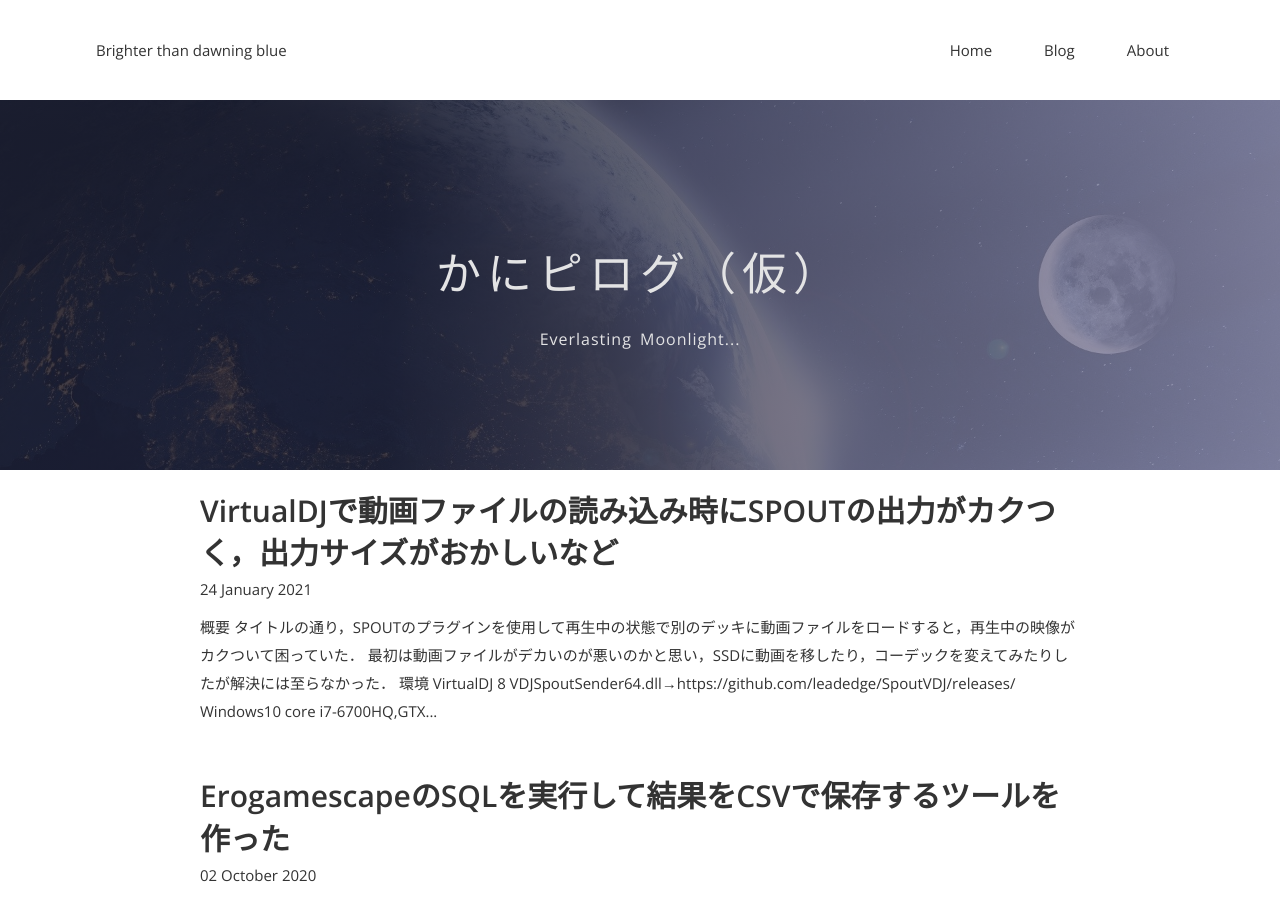
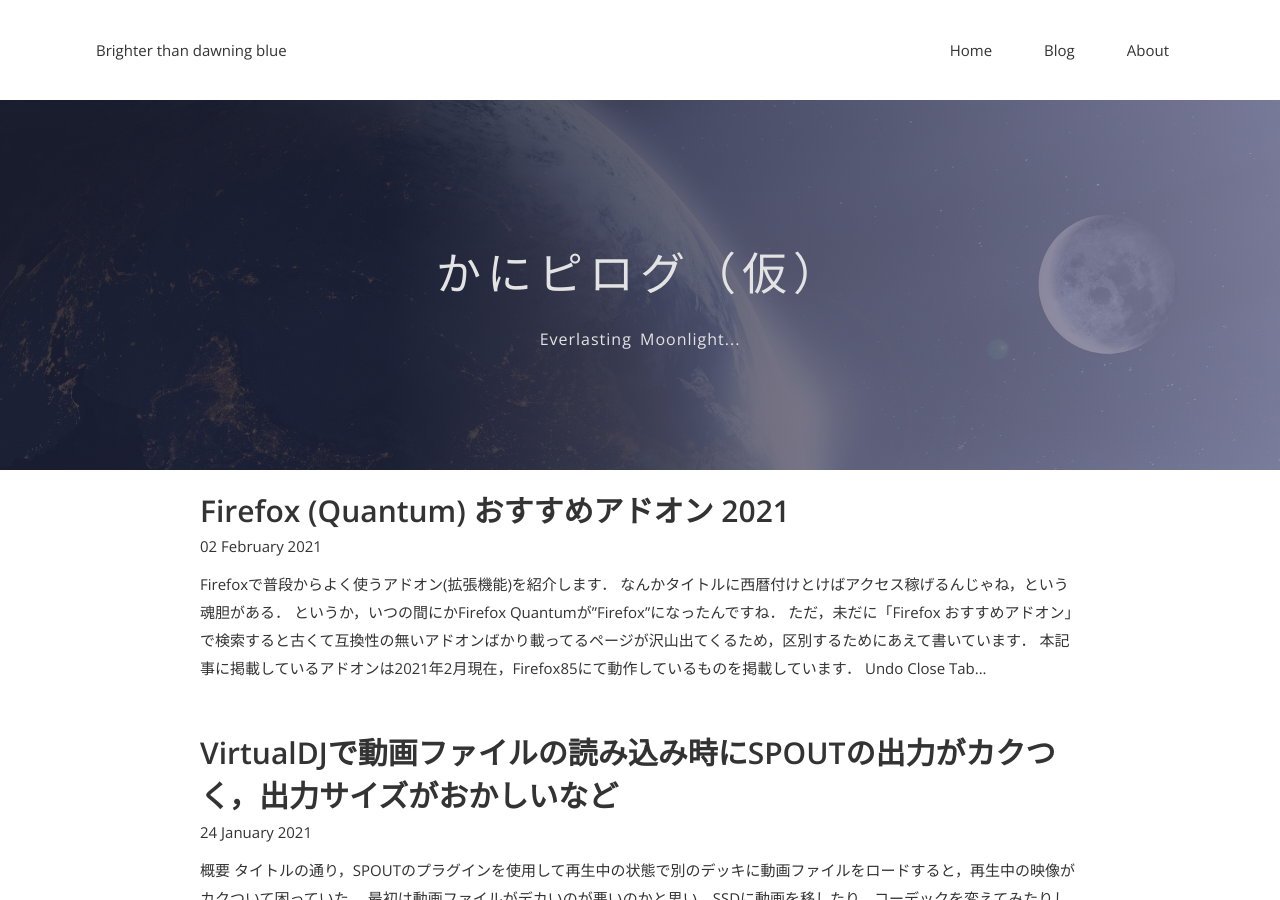
Before and after one commit to bluekani/bluekani-bluekani.github.io, a Jekyll site: the page built from blog.html, in a window 1280 px wide and 900 px high. Built offline with Jekyll 4.4.1, drawn with Linux system fonts in a browser that asks for light colours; nearby versions of some CDN libraries; some web fonts are replaced.

Commit message:
add post

```diff
--- /dev/null
+++ b/_posts/2021-02-02-firefox-addon.md
@@ -0,0 +1,85 @@
+---
+layout: post
+title: Firefox (Quantum) おすすめアドオン 2021
+author: "カニぱん"
+---
+
+Firefoxで普段からよく使うアドオン(拡張機能)を紹介します．
+なんかタイトルに西暦付けとけばアクセス稼げるんじゃね，という魂胆がある．
+
+というか，いつの間にかFirefox Quantumが"Firefox"になったんですね．
+ただ，未だに「Firefox おすすめアドオン」で検索すると古くて互換性の無いアドオンばかり載ってるページが沢山出てくるため，区別するためにあえて書いています．
+
+本記事に掲載しているアドオンは2021年2月現在，Firefox85にて動作しているものを掲載しています．
+
+
+## Undo Close Tab
+<https://addons.mozilla.org/ja/firefox/addon/undoclosetabbutton/>{:target="_blank"}
+直前に閉じたタブを再度開いたり，最近閉じたタブをリストから選んで開いたりできる．
+
+## ウェブページを翻訳
+<https://addons.mozilla.org/ja/firefox/addon/traduzir-paginas-web/>{:target="_blank"}
+Chromeと同じようにページを開いたまま翻訳出来るほか，選択したテキストの翻訳も可能．
+
+## uBlock Origin
+<https://addons.mozilla.org/ja/firefox/addon/ublock-origin/>{:target="_blank"}
+広告ブロッカーです．
+デフォルトで有効になっているABP Japanese filtersは強すぎるのでオフにし，代わりに豆腐フィルタを入れるとよい．
+<https://github.com/tofukko/filter>{:target="_blank"}
+
+## AdBlocker for YouTube
+<https://addons.mozilla.org/ja/firefox/addon/adblock-for-youtube/>{:target="_blank"}
+Youtubeの広告をブロックするアドオン．
+上で紹介したような広告ブロッカーを入れるとYoutubuがマトモに機能しなくなるので専用のアドオンを入れて対処します．
+
+## Enhancer for YouTube
+<https://addons.mozilla.org/ja/firefox/addon/enhancer-for-youtube/>{:target="_blank"}
+Youtubeを使いやすくする機能が盛り込まれたアドオンです．
+色んな機能があるので説明するより入れたほうが早い．
+
+## Better Tweetdeck
+<https://addons.mozilla.org/ja/firefox/addon/better-tweetdeck-17/>{:target="_blank"}
+Tweetdeckをより使いやすくする．
+
+## Share on Twitter
+<https://addons.mozilla.org/ja/firefox/addon/tweetright/>{:target="_blank"}
+見ているページをTwitterでシェアする．
+
+## 近傍ツイート検索
+<https://addons.mozilla.org/ja/firefox/addon/twdisplayvicinity/>{:target="_blank"}
+ツイートの横にボタンが現れ，押すと前後のツイートが確認出来る．RTやエゴサから文脈を追うときにハチャメチャによく使う．
+
+## Multithreaded Download Manager
+<https://addons.mozilla.org/ja/firefox/addon/multithreaded-download-manager/>{:target="_blank"}
+一つのファイルのダウンロードを並列して行うことで高速にダウンロード出来る．
+
+## Amazon Price Tracker - Keepa.com
+<https://addons.mozilla.org/ja/firefox/addon/keepa/>{:target="_blank"}
+Amazonの商品の値段の推移をグラフで確認出来る．
+
+## Google画像検索
+<https://addons.mozilla.org/ja/firefox/addon/google画像検索/>{:target="_blank"}
+画像を右クリックして画像検索にかけられる．
+
+## Google.co.jp search
+<https://addons.mozilla.org/ja/firefox/addon/googlejp-search/>{:target="_blank"}
+アドレスバーから検索する時にGoogle.co.jpで検索出来るようにする．
+
+## テキストリンク
+<https://addons.mozilla.org/ja/firefox/addon/text-link/>{:target="_blank"}
+リンクになっていないURLをダブルクリックで開ける．
+
+## Universal Bypass
+<https://addons.mozilla.org/ja/firefox/addon/universal-bypass/>{:target="_blank"}
+短縮リンクやリダイレクトをスキップ出来る．
+
+## Stylus
+<https://addons.mozilla.org/ja/firefox/addon/styl-us/>{:target="_blank"}
+ユーザースタイルシート(CSS)を書いてWebページの見た目をカスタマイズ出来る．
+
+## Tampermonkey
+<https://addons.mozilla.org/ja/firefox/addon/tampermonkey/>{:target="_blank"}
+ユーザースクリプト(JavaScript)を書いたりインストールしたりして，Webページの見た目や動作をカスタマイズ出来る．
+
+## おわり
+以上です．他に良さげなアドオンがあったら教えて下さい．
```
Also changed, not shown: _posts/2020-10-02-erosuke-sql.md (+2 -2 lines), _posts/2021-01-24-virtualdj-spout.md (+2 -2 lines).
